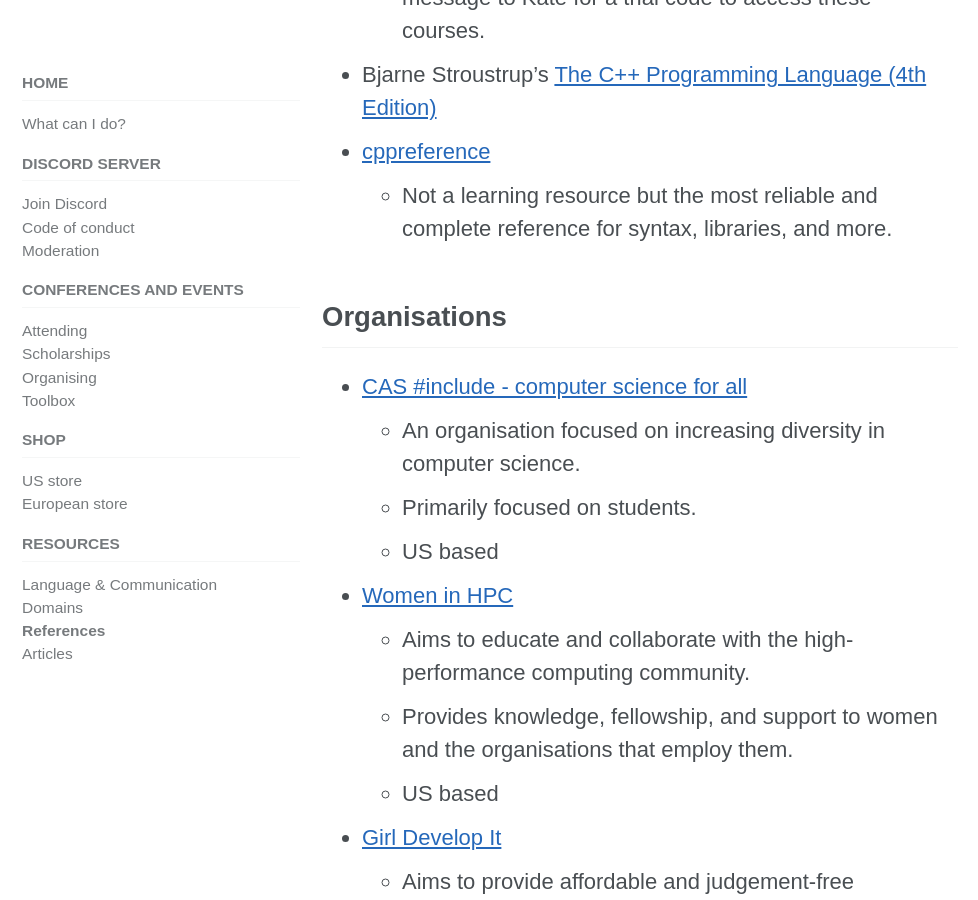
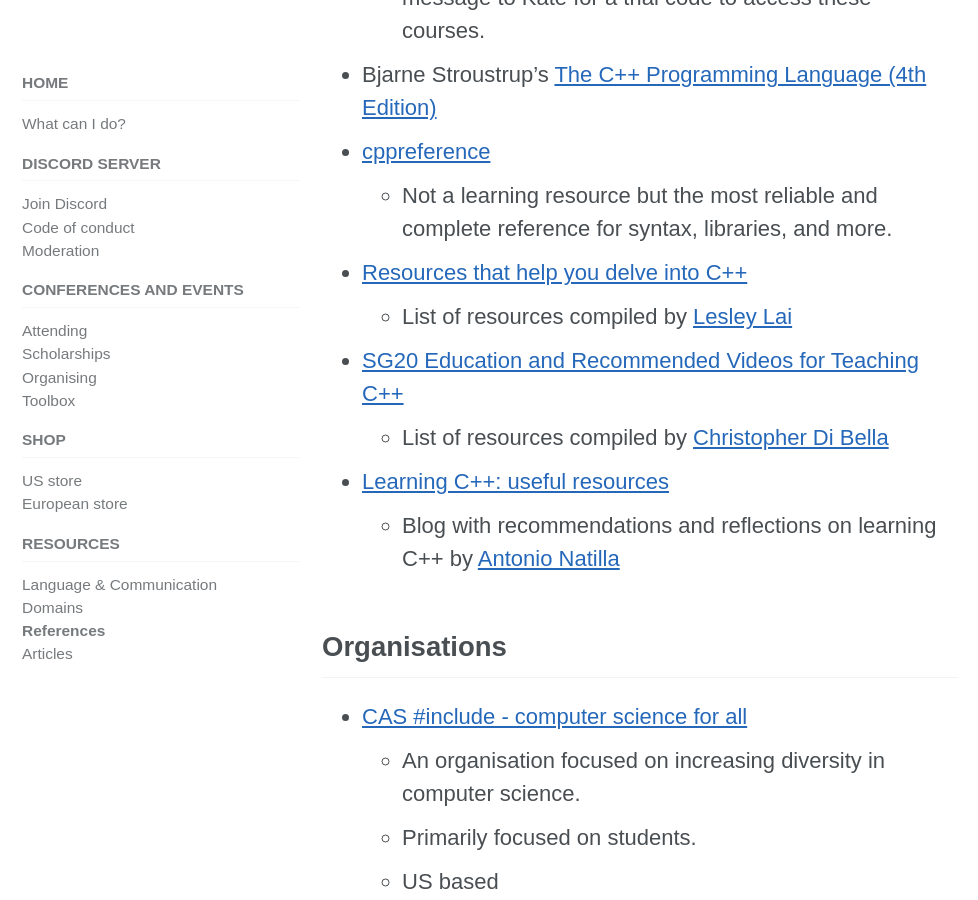
Before and after one commit to include-cpp/include-cpp.github.io, a Jekyll site: the page built from resources/references/index.md, in a window 1280 px wide and 900 px high, scrolled down 694 px. Shown: the whole window, without its empty margins (0-978 px from the left). Built offline with Jekyll 4.4.1, drawn with Linux system fonts in a browser that asks for light colours; cached includes are drawn as plain includes; nearby versions of some CDN libraries.

Commit message:
Update C++ Language Resources under References
Added links to websites with resources from Lesley Lai, Christopher Di Bella, and Antonio Natilla

```diff
--- a/resources/references/index.md
+++ b/resources/references/index.md
@@ -22,6 +22,12 @@ title: References and Links
 * Bjarne Stroustrup's [The C++ Programming Language (4th Edition)](https://www.stroustrup.com/4th.html)
 * [cppreference](https://en.cppreference.com/w/)
     * Not a learning resource but the most reliable and complete reference for syntax, libraries, and more.
+* [Resources that help you delve into C++](https://lesleylai.info/en/delve_into_cpp/)
+    * List of resources compiled by [Lesley Lai](https://lesleylai.info/)
+* [SG20 Education and Recommended Videos for Teaching C++](https://www.cjdb.com.au/sg20-and-videos)
+    * List of resources compiled by [Christopher Di Bella](https://www.cjdb.com.au/)
+* [Learning C++: useful resources](https://aslynatilla.github.io/2021/01/25/learning-cpp.html)
+    * Blog with recommendations and reflections on learning C++ by [Antonio Natilla](https://aslynatilla.github.io/)
 
 ## Organisations
 
```
